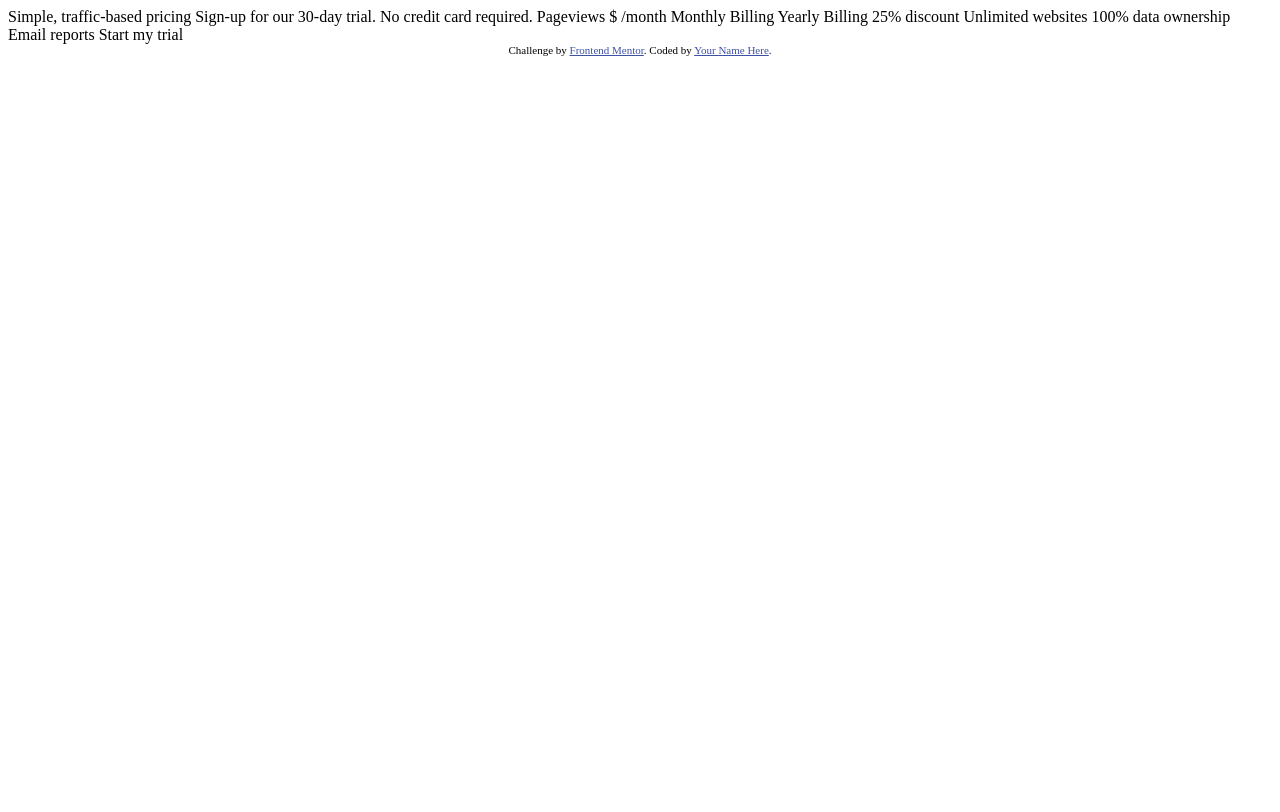
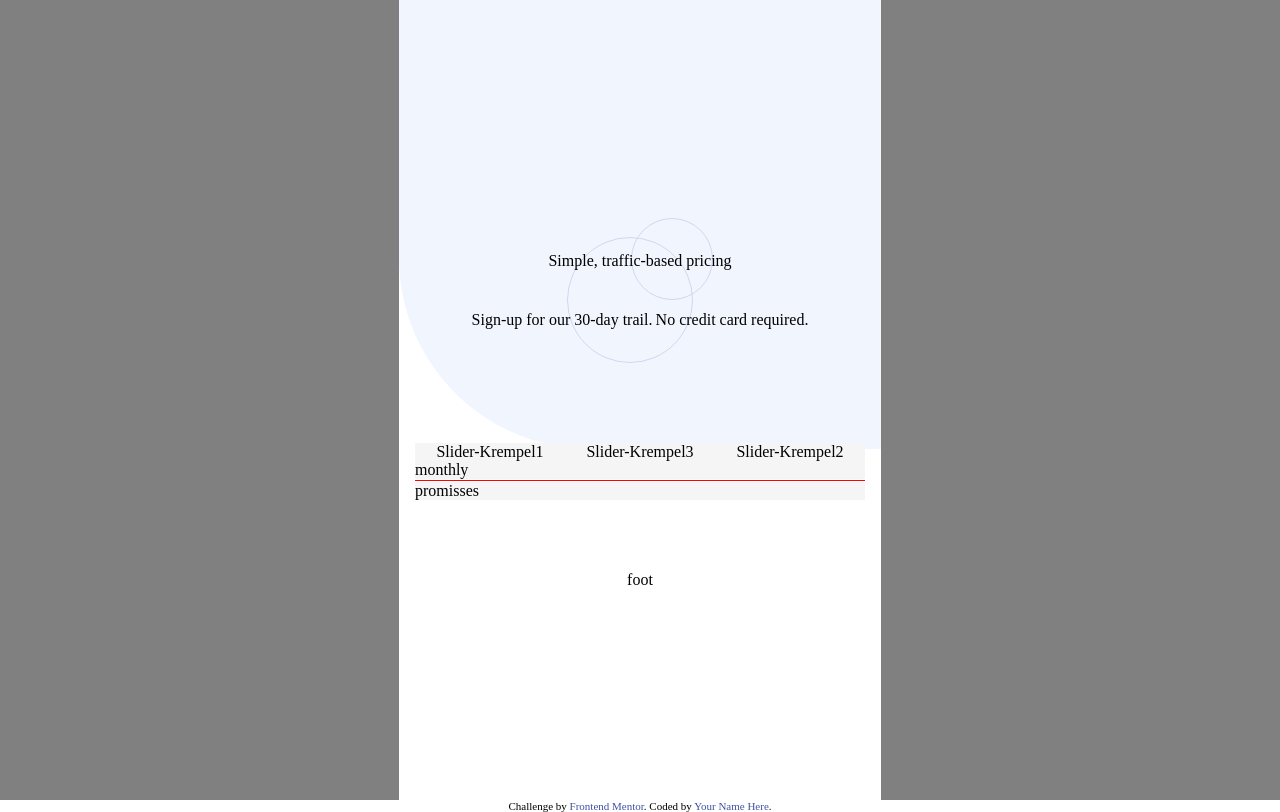
Before and after one commit to vanhog/frontend-mentor-interactive-pricing-cmpt, a plain HTML site: page index.html in a window 1280 px wide. Drawn offline with Linux system fonts and the light colour scheme.

Commit message:
First skeleton

```diff
--- a/index.html
+++ b/index.html
@@ -1,39 +1,61 @@
 <!DOCTYPE html>
 <html lang="en">
   <head>
-  <meta charset="UTF-8">
-  <meta name="viewport" content="width=device-width, initial-scale=1.0"> <!-- displays site properly based on user's device -->
+    <meta charset="UTF-8" />
+    <meta name="viewport" content="width=device-width, initial-scale=1.0" />
+    <!-- displays site properly based on user's device -->
 
-  <link rel="icon" type="image/png" sizes="32x32" href="./images/favicon-32x32.png">
+    <link
+      rel="icon"
+      type="image/png"
+      sizes="32x32"
+      href="./images/favicon-32x32.png"
+    />
 
     <title>Frontend Mentor | Interactive pricing component</title>
 
-  <!-- Feel free to remove these styles or customise in your own stylesheet 👍 -->
-  <style>
-    .attribution { font-size: 11px; text-align: center; }
-    .attribution a { color: hsl(228, 45%, 44%); }
-  </style>
+    <link rel="stylesheet" href="./styles.css" />
   </head>
   <body>
+    <main>
+      <h1>Interactive Pricing</h1>
 
-  Simple, traffic-based pricing
-  Sign-up for our 30-day trial. No credit card required.
+      <div class="center-screen">
+        <div class="x-centered-box-outer">
+          <div class="x-centered-box-inner">
+            <div class="title x-centered-box-item">
+              <div class="title-head">Simple, traffic-based pricing</div>
+              <div class="title-subtitle-box">
+                <div class="title-subtitle-item">
+                  Sign-up for our 30-day trail.
+                </div>
+                <div class="title-subtitle-item">No credit card required.</div>
+              </div>
+            </div>
 
-  Pageviews
-  $ /month
+            <div class="x-centered-box-item">
+              <div class="pricing-box">
+                <div class="pricing-box-item o1">Slider-Krempel1</div>
+                <div class="pricing-box-item o3">Slider-Krempel3</div>
+                <div class="pricing-box-item o2">Slider-Krempel2</div>
+              </div>
+              <div class="pricing-box monthly">monthly</div>
+              <hr />
+              <div class="pricing-box promisses">promisses</div>
+            </div>
+            <div class="centered-box-item">foot</div>
+          </div>
+        </div>
+      </div>
+    </main>
 
-  Monthly Billing
-  Yearly Billing 25% discount
-
-  Unlimited websites
-  100% data ownership
-  Email reports
-
-  Start my trial
-
+    <footer>
       <div class="attribution">
-    Challenge by <a href="https://www.frontendmentor.io?ref=challenge" target="_blank">Frontend Mentor</a>.
-    Coded by <a href="#">Your Name Here</a>.
+        Challenge by
+        <a href="https://www.frontendmentor.io?ref=challenge" target="_blank"
+          >Frontend Mentor</a
+        >. Coded by <a href="#">Your Name Here</a>.
       </div>
+    </footer>
   </body>
 </html>
--- /dev/null
+++ b/styles.css
@@ -0,0 +1,145 @@
+:root {
+    --yellow-xxx: #F4D04E;
+    --gray-950: #111111;
+    --gray-500: #6B6B6B;
+    --attribution-color: hsl(228, 45%, 44%);
+    --box-content-width: 21rem;
+}
+
+* {
+    margin: 0rem;
+    padding-inline: 0rem;
+}
+
+h1 {
+    font-size: 0rem;
+}
+
+a {
+    text-decoration: none;
+}
+
+hr {
+    background-color: red;
+    height: 1px;
+    border:none;
+}
+/* This is to center all content in the middle of the screen */
+.center-screen {
+  display: flex;
+  flex-direction: column;
+  justify-content: center;
+  align-items: center;
+  text-align: center;
+  min-height: 100vh;
+  background-color: gray;
+
+}
+
+/* This creates the mid-column */
+.x-centered-box-outer {
+    display: flex;
+    justify-content: space-evenly;
+    align-items: center;
+    max-width: 50rem;
+    height: 100vh;
+    flex-direction: column;
+    background-color: white;
+    box-sizing: border-box;
+    background-image: url(./images/bg-pattern.svg);
+    background-repeat: repeat-x;
+}
+
+/* This is to create a vertically centered box inside the outer box */
+.x-centered-box-inner {
+    display:flex;
+    flex-direction: column;
+    justify-content: space-evenly;
+    align-items: center;
+    max-width: 50rem;
+    height: 32.625rem;
+    background-color: none;
+    box-sizing: border-box;
+}
+
+.x-centered-box-item {
+    margin-inline: 1rem;
+}
+
+.title {
+    background-image: url(./images/pattern-circles.svg);
+    background-position: center;
+    background-repeat: no-repeat;
+    display: flex;
+    flex-direction: column;
+    justify-content: space-evenly;
+    min-height: 10rem;
+}
+
+.title-subtitle-box {
+    display: flex;
+    flex-direction: column;
+    flex-wrap: wrap;
+}
+
+.title-subtitle-item {
+    margin-inline: 0.1rem;
+}
+
+.pricing-box {
+    background-color: whitesmoke;
+    max-width: 50rem
+    box-sizing:border-box;
+    display: flex;
+    flex-wrap: wrap;
+    justify-content: space-between;
+}
+
+.pricing-box-item {
+    min-width: 150px;
+    flex-grow: 2;
+}
+
+.o1 {
+    order: 1;
+}
+
+.o2 {
+    order: 2;
+}
+
+.o3 {
+    order: 3;
+}
+
+.monthly {
+    margin-block-end: 1px;
+}
+.promisses {
+    margin-block-start: 1px;
+}
+
+/* Frontend Mentor Attribution Styles */
+
+.attribution {
+font-size: 11px;
+text-align: center;
+}
+.attribution a {
+color: hsl(228, 45%, 44%);
+}
+
+
+@media screen and (min-width: 30rem) {
+
+   .title-subtitle-box{
+    flex-direction: row;
+   }
+
+   .o3 {
+        order: 2;
+    }
+    .o2 {
+        order: 3;
+    }
+}
```
Lines whose indentation alone changed are shown as unchanged.
